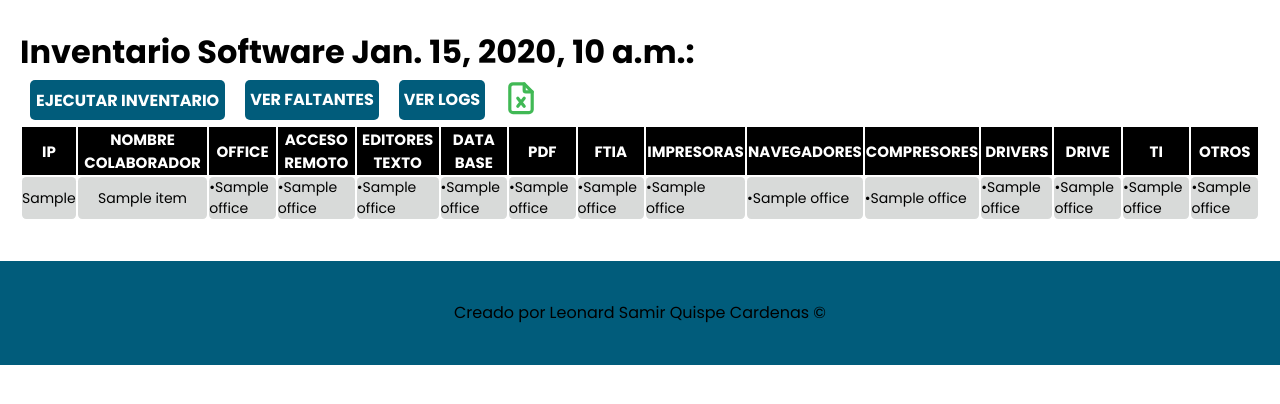
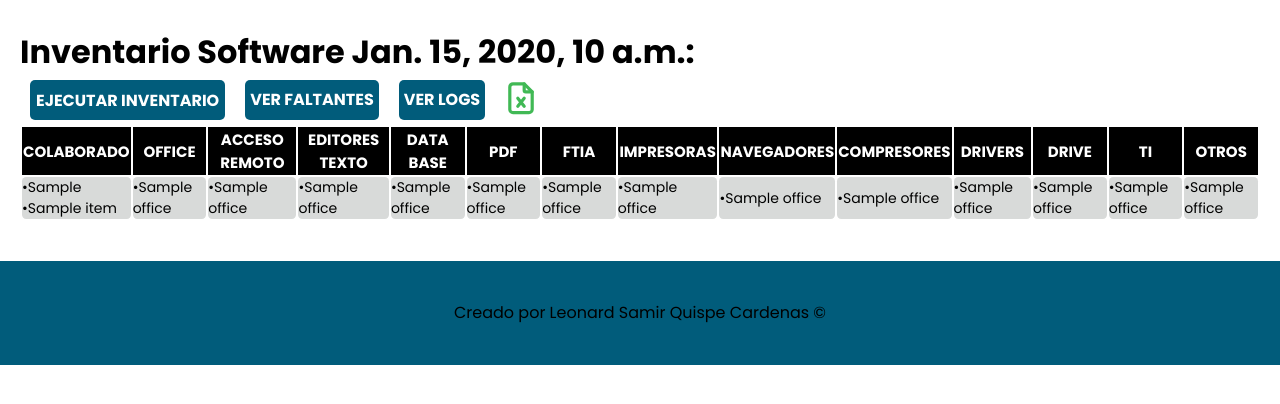
Before and after one commit to ViTh0X/incasur-projecto, a Django app: template AdministradorTI/templates/inventario_software/lista_inventario_s.html in a window 1280 px wide. Shown: the part 175-579 px from the top of the page. Run offline with Django 5.2, Linux system fonts and the light colour scheme; the template is opened without the code that fills it: most values are stand-ins (such as "Sample title", 1, 10 or a date in 2020); parts of the project's set-up code (start-up, migrations or seed data) failed here and were passed over.

Commit message:
Cambio base de datos inventario software

```diff
--- a/AdministradorTI/templates/inventario_software/lista_inventario_s.html
+++ b/AdministradorTI/templates/inventario_software/lista_inventario_s.html
@@ -40,8 +40,7 @@
             <table class="table" id="tabla_inventario_h">
                 <thead>
                     <tr>
-                        <th>IP</th>
-                        <th>Nombre Colaborador</th>
+                        <th>Colaborado</th>
                         <th>Office</th>
                         <th>Acceso Remoto</th>
                         <th>Editores Texto</th>
@@ -61,8 +60,12 @@
                 <tbody>
                     {% for item in lista_inventarios %}
                     <tr>
-                        <td>{{ item.ip }}</td>
-                        <td>{{ item.nombre_colaborador }}</td>
+                        <td>
+                            <ul>
+                                <li>•{{ item.ip }}</li>
+                                <li>•{{ item.nombre_colaborador }}</li>
+                            </ul>
+                        </td>
                         <td>
                             <ul>
                                 {% for office in item.Office %}
```
